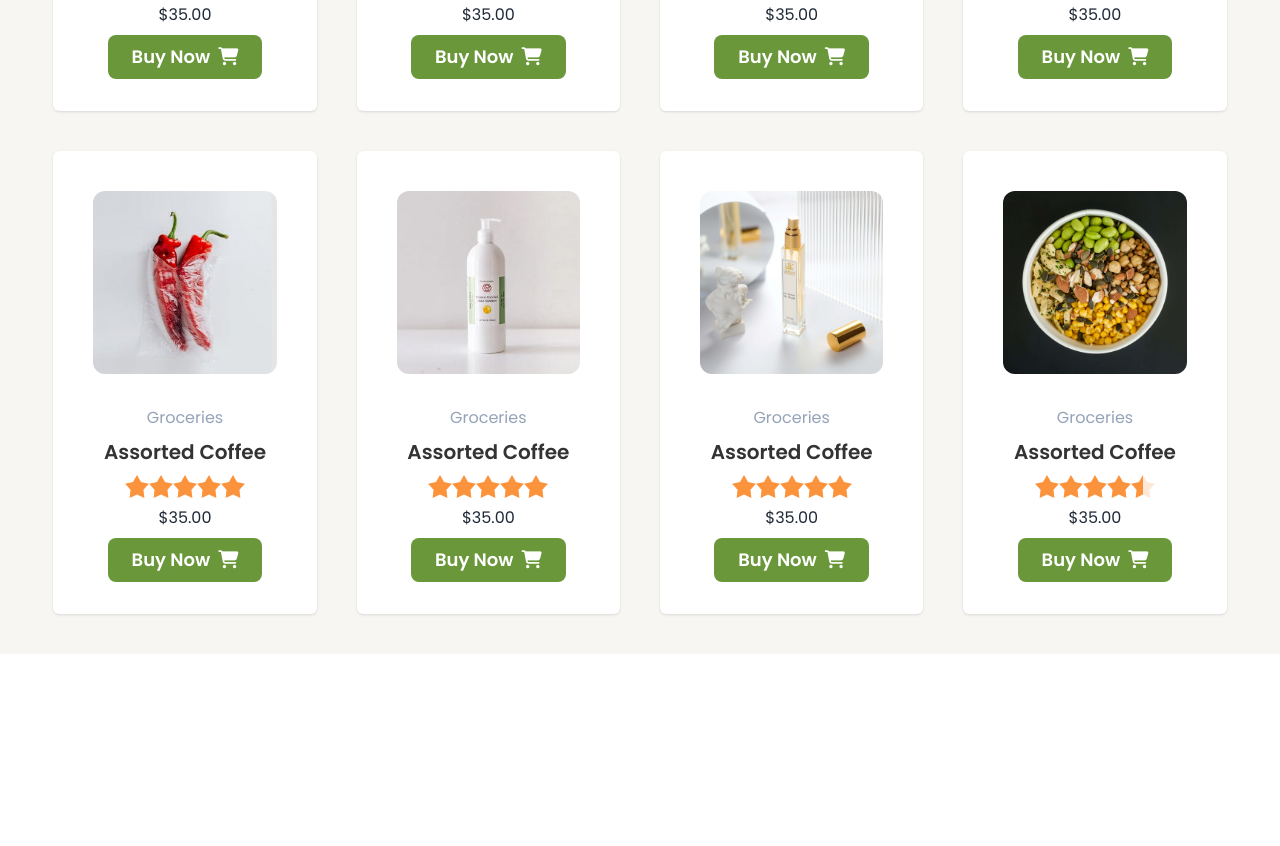
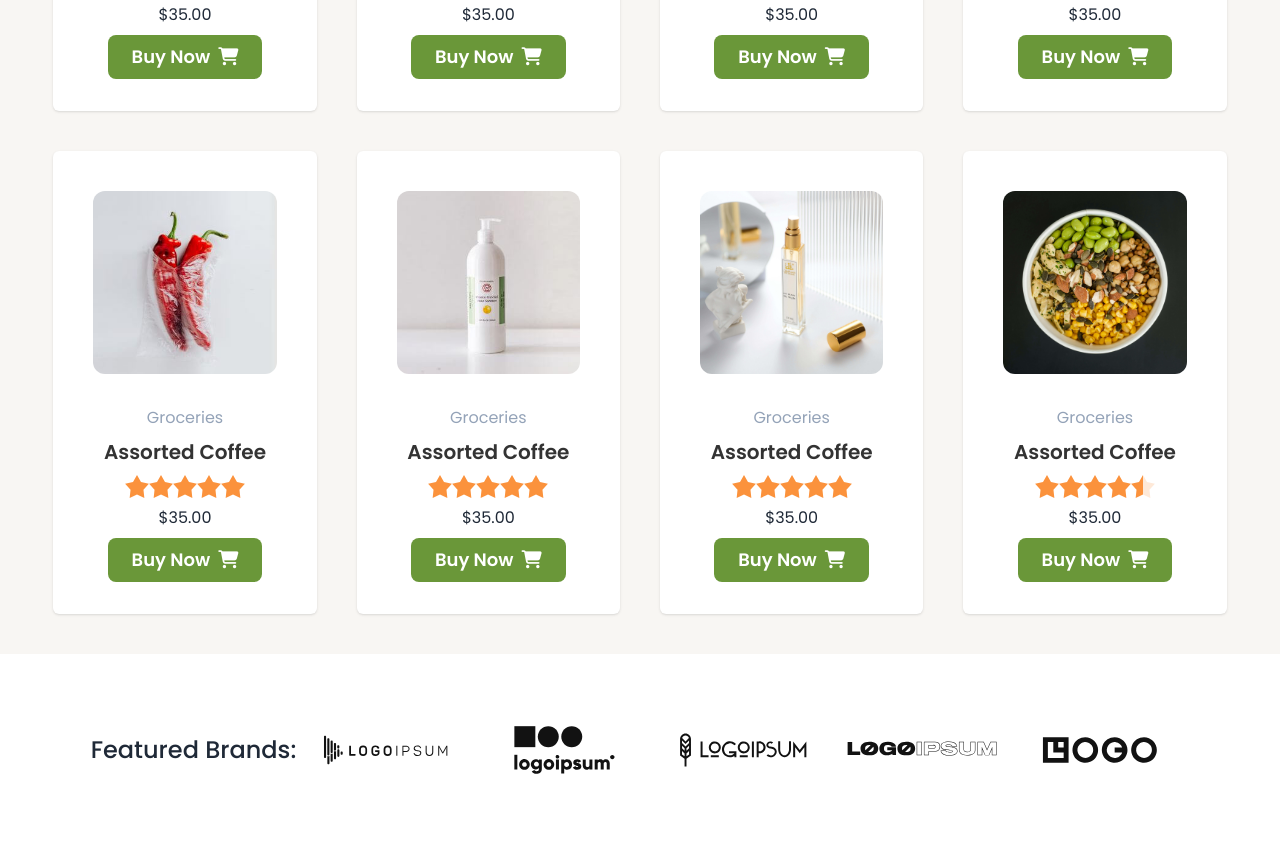
Before and after one commit to Sk-Monir/Organic-Store-E_Com-Tailwind-DaisyUi, a plain HTML site: page index.html in a window 1280 px wide. Shown: the part 2751-3597 px from the top of the page. Before the commit the page ends 3405 px from the top, so only its background shows below. Drawn offline with nearby package versions, Linux system fonts and the light colour scheme.

Commit message:
Featured Brands Section complete

```diff
--- a/index.html
+++ b/index.html
@@ -465,6 +465,19 @@
         </div>
     </section>
     <!-- Best Selling Products Section End -->
+    <!-- Featured Brands Section Start-->
+    <section class="flex flex-col lg:flex-row justify-center items-center py-6 sm:py-8 lg:py-10">
+        <h2 class="text-xl  md:text-2xl font-medium my-5 sm:my-8 lg:my-10 text-center">Featured Brands:
+        </h2>
+        <div class="flex flex-wrap lg:flex-nowrap justify-center items-center">
+            <img src="./images/logo-1.svg" alt="">
+            <img src="./images/logo-2.svg" alt="">
+            <img src="./images/logo-3.svg" alt="">
+            <img src="./images/logo-4.svg" alt="">
+            <img src="./images/logo-5.svg" alt="">
+        </div>
+    </section>
+    <!-- Featured Brands Section End-->
     <!-- Main Section End -->
 </body>
 
```
